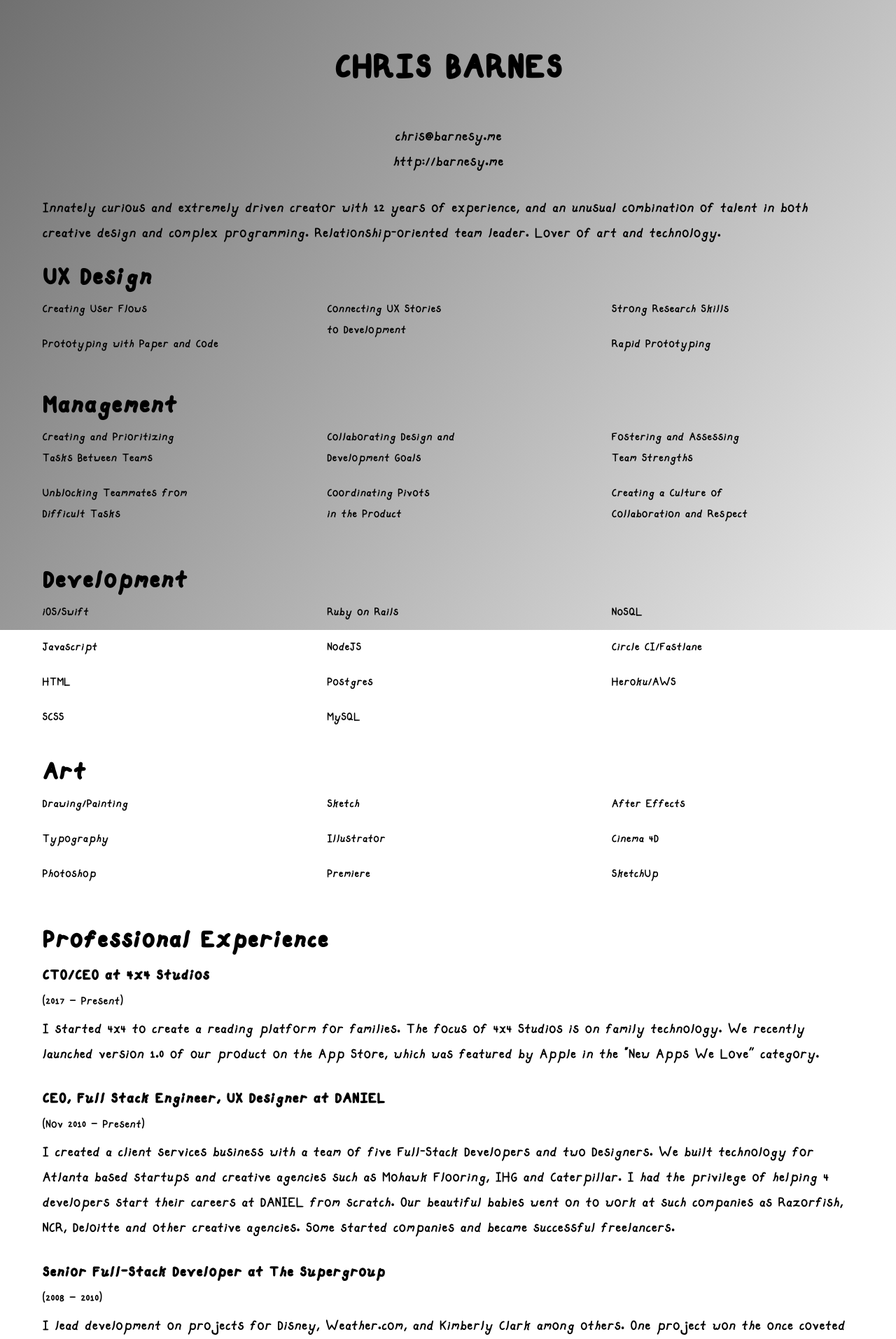
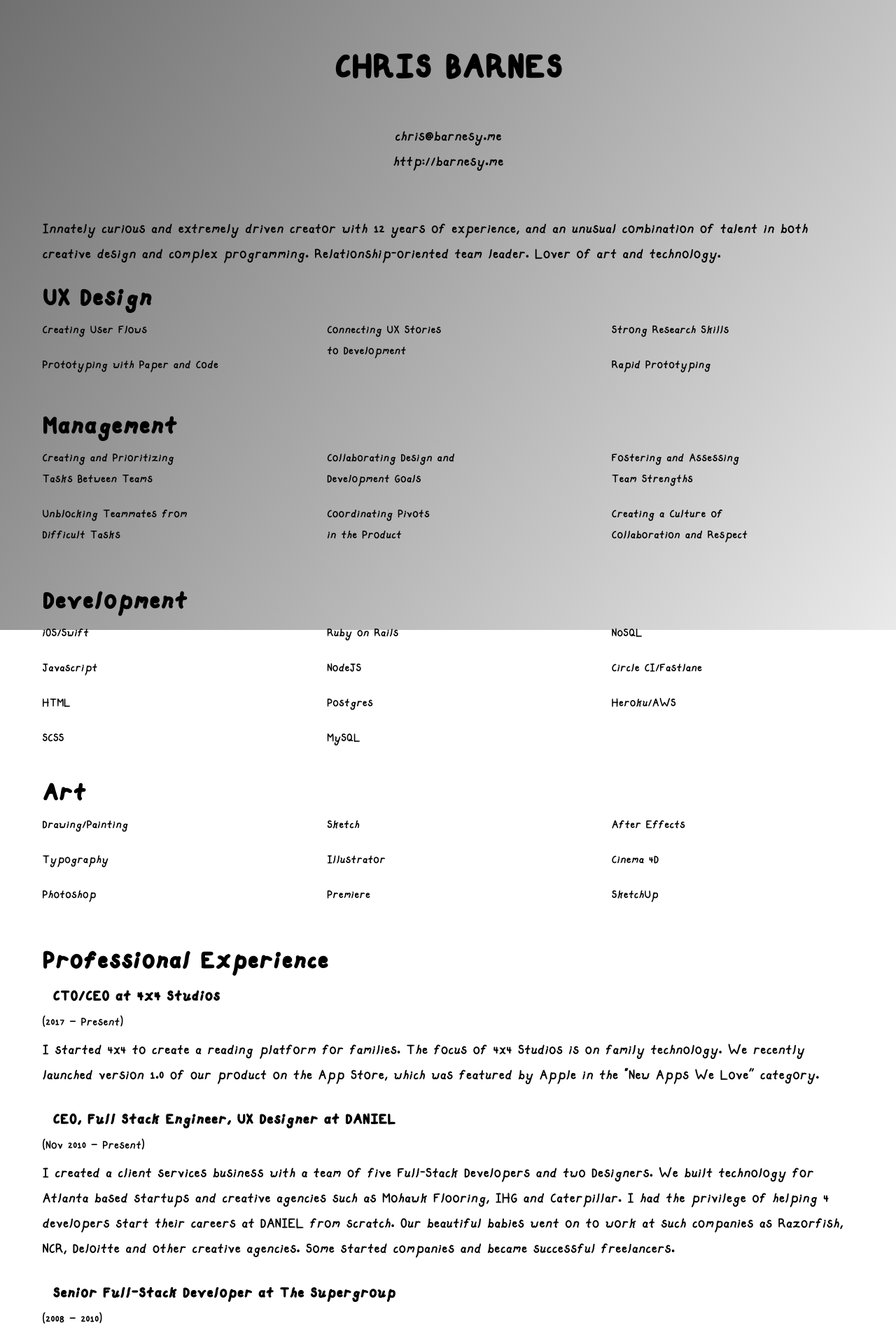
Before and after one commit to barnesy/portfolio, a Jekyll site: the page built from résumé.md, in a window 1280 px wide. Shown: the top 1913 px of the page at 70% size. Built offline with Jekyll 4.4.1, drawn with Linux system fonts in a browser that asks for light colours; comment, search, counter and statistics services are not loaded.

Commit message:
lil margin tweak

```diff
--- a/assets/css/main.scss
+++ b/assets/css/main.scss
@@ -64,9 +64,6 @@
   }
 
   &.page{
-    @media (min-width: 1400px) {
-      margin: 60px auto;
-    }
 
     h1{
       text-align: center;
@@ -82,7 +79,7 @@
 
     h4 {
       font-size: 1.5em;
-      margin-top: 20px;
+      margin: 20px 15px 0;
     }
 
     h5{
@@ -93,6 +90,7 @@
     blockquote {
       text-align: center;
       color: black;
+      margin-bottom: 60px;
     }
 
     p {
@@ -111,6 +109,14 @@
       li{
         margin-bottom: 1em;
         line-height: 1.5em;
+      }
+    }
+
+    @media (min-width: 1400px) {
+      margin: 60px auto;
+
+      h4{
+        margin: 20px 0 0;
       }
     }
   }
```
